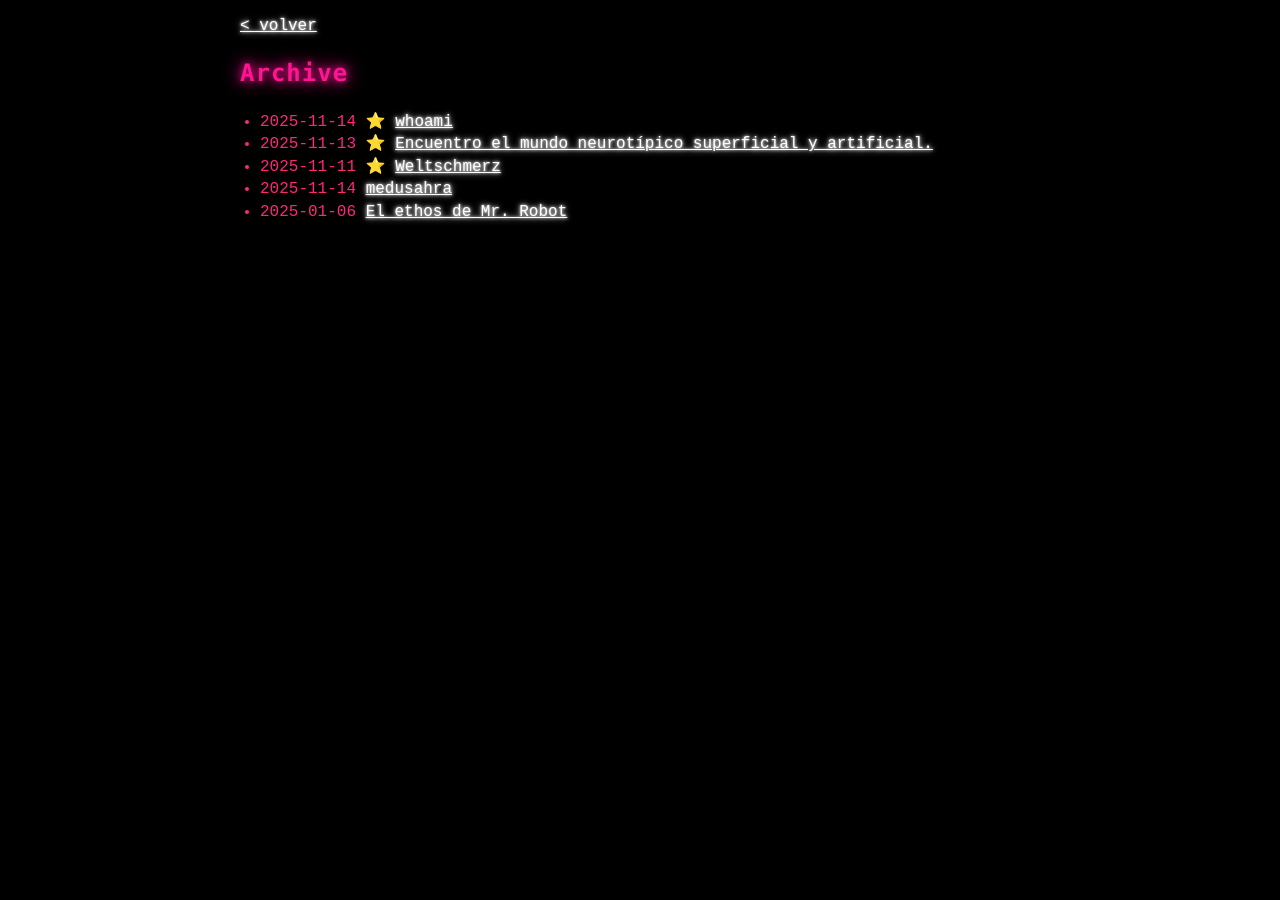
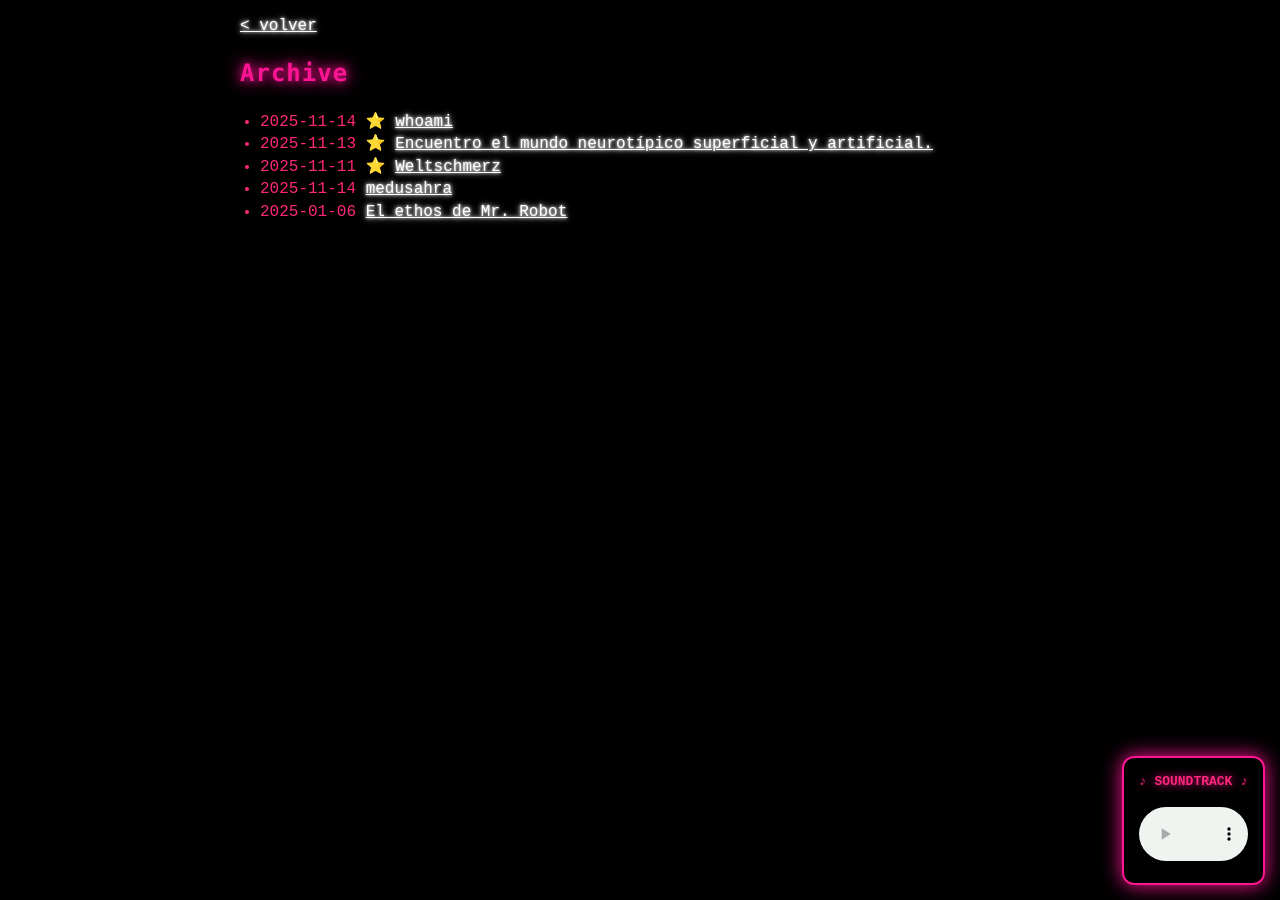
Before and after one commit to medusahra/medusahra.github.io, a Jekyll site: the page built from archive.md, in a window 1280 px wide. Built offline with Jekyll 4.4.1, drawn with Linux system fonts in a browser that asks for light colours.

Commit message:
Update default.html

```diff
--- a/_layouts/default.html
+++ b/_layouts/default.html
@@ -13,7 +13,7 @@
   <!-- Open Graph (redes sociales) -->
   <meta property="og:site_name" content="Giovanna Chadid | medusahra">
   <meta property="og:title" content="Giovanna Chadid | Hacker & Escritora">
-  <meta property="og:description" content="Hacker offsec, filosofía, crítica cultural y poesía. Weltschmerz - libro gratuito.">
+  <meta property="og:description" content="Hacker ofensiva, filosofía, crítica cultural y poesía. Weltschmerz - libro gratuito.">
   <meta property="og:image" content="https://medusahra.github.io/assets/logo-small.png">
   <meta property="og:url" content="https://medusahra.github.io">
   <meta property="og:type" content="website">
@@ -38,7 +39,7 @@
   font-size: 16px;
   line-height: 1.4;
   padding: 15px;
-      padding-bottom: 0;
+  padding-bottom: 100px;
   max-width: 800px;
   margin: 0 auto;
   min-height: 100%;
@@ -102,16 +107,17 @@
   0%, 100% { transform: translateY(0px); }
   50% { transform: translateY(-15px); }
 }
-
+    /* Listas */
     ul, ol {
       margin-left: 20px;
     }
 
+  /* Responsive para móvil */
 @media (max-width: 600px) {
   body {
     font-size: 14px;
     padding: 10px;
-        padding-bottom: 10px;
+    padding-bottom: 110px;
   }
 
   h1, h2, h3 {
@@ -119,36 +125,48 @@
   }
 }
 
-    /* MINI PLAYER */
-    #mini-player {
+/* ===== REPRODUCTOR SIMPLE ===== */
+.music-player {
   position: fixed;
-      bottom: 20px;
-      right: 20px;
-      padding: 10px 14px;
-      border: 1px solid #ff1493;
-      border-radius: 10px;
-      background: rgba(0,0,0,0.65);
-      backdrop-filter: blur(6px);
-      display: flex;
-      align-items: center;
-      gap: 6px;
+  bottom: 15px;
+  right: 15px;
+  background: rgba(0, 0, 0, 0.98);
+  border: 2px solid #ff1493;
+  border-radius: 12px;
+  padding: 15px;
+  box-shadow: 0 0 20px #ff1493;
   z-index: 9999;
-      box-shadow: 0 0 20px #ff1493;
+  font-family: monospace;
+  max-width: 320px;
 }
-    #mini-player button {
-      background: none;
-      border: none;
+
+.player-title {
   color: #ff1493;
-      font-size: 18px;
-      cursor: pointer;
+  font-size: 13px;
   text-shadow: 0 0 10px #ff1493;
+  font-weight: bold;
+  margin-bottom: 10px;
+  text-align: center;
 }
-    #mini-player input[type=range] {
-      accent-color: #ff1493;
+
+.audio-player {
+  width: 100%;
+  margin-top: 5px;
+  filter: hue-rotate(290deg) saturate(2);
 }
-    #mini-player button:hover {
-      color: #ffffff;
-      text-shadow: 0 0 15px #ffffff;
+
+@media (max-width: 600px) {
+  .music-player {
+    bottom: 10px;
+    right: 10px;
+    left: 10px;
+    max-width: none;
+    padding: 12px;
+  }
+
+  .player-title {
+    font-size: 11px;
+  }
 }
   </style>
 
@@ -161,9 +179,17 @@
     gtag('config', 'G-3YV9GBM4FZ');
   </script>
 </head>
-
 <body>
   {{ content }}
 
+  <!-- Reproductor HTML5 básico -->
+  <div class="music-player">
+    <div class="player-title">♪ SOUNDTRACK ♪</div>
+    <audio class="audio-player" controls preload="metadata">
+      <source src="https://medusahra.github.io/assets/music/voodoo-people.mp3" type="audio/mpeg">
+      Tu navegador no soporta audio HTML5.
+    </audio>
+  </div>
+
 </body>
 </html>
```
Also changed, not shown: other parts of _layouts/default.html (+9 -4 lines). Lines whose indentation alone changed are shown as unchanged.
